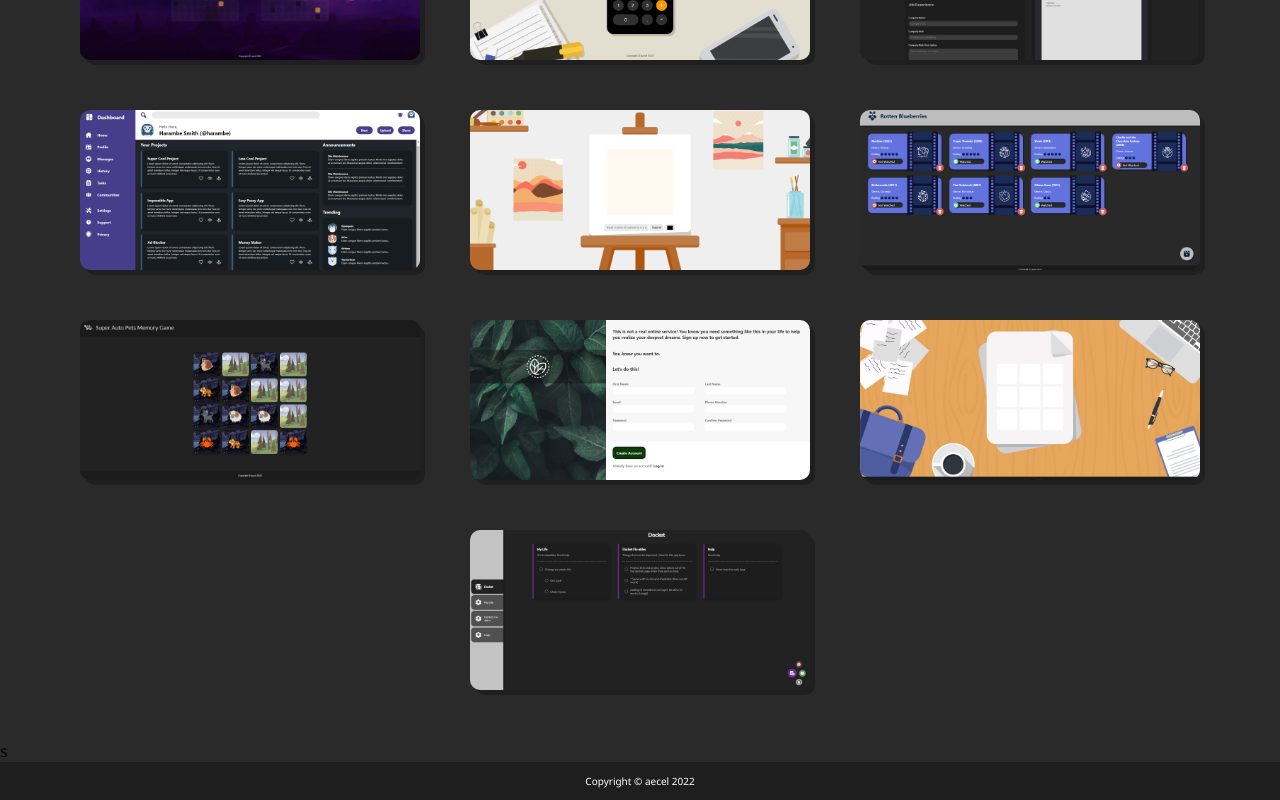
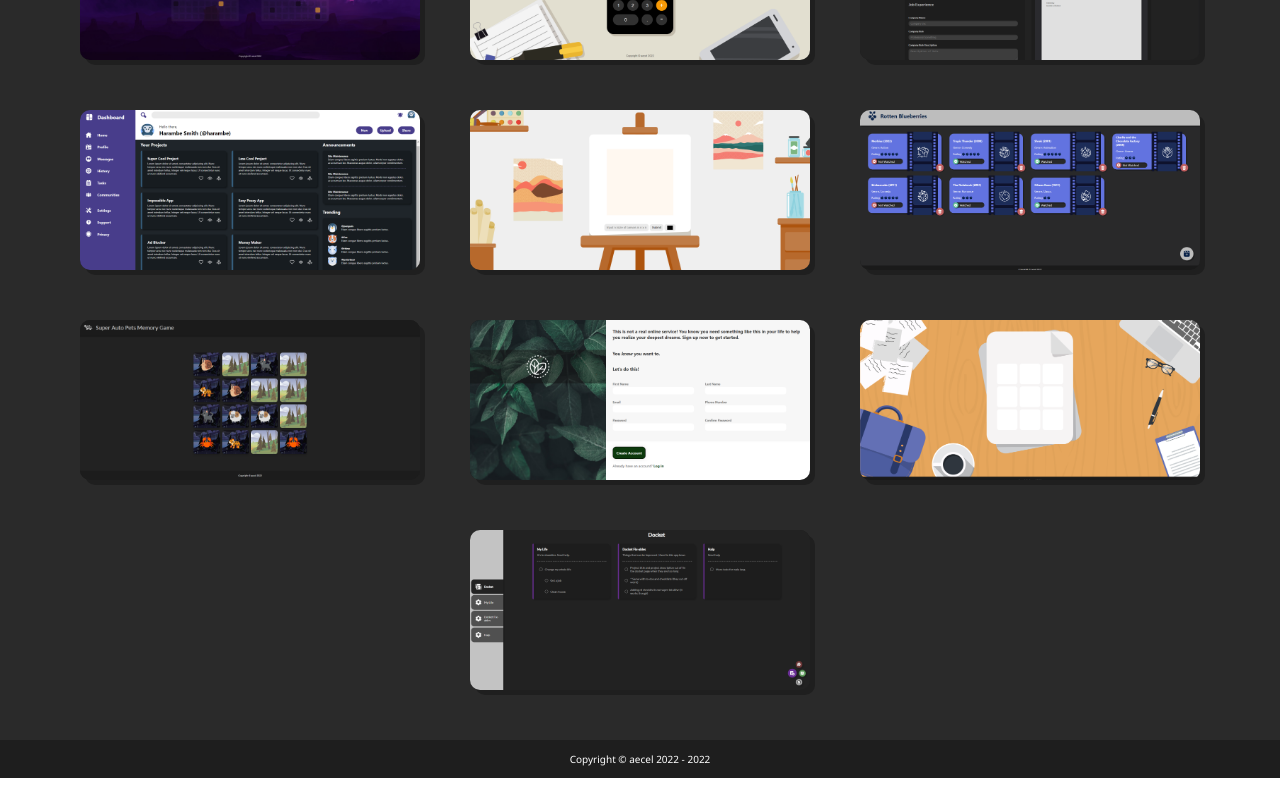
Before and after one commit to aecel/portfolio, a React (Create React App) app: page / in a window 1280 px wide. Shown: the part 180-980 px from the top of the page. After the commit the page ends 958 px from the top, so only its background shows below. Built offline with nearby package versions, Linux system fonts and the light colour scheme.

Commit message:
Make Footer and ProjectCards components

```diff
--- a/src/App.js
+++ b/src/App.js
@@ -1,6 +1,7 @@
 import "./styles/style.css"
 import getProjectArray from "./getProjectArray"
-import ProjectCard from "./components/ProjectCard"
+import Footer from "./components/Footer"
+import ProjectCards from "./components/ProjectCards"
 
 const App = () => {
   const projectArray = getProjectArray()
@@ -9,21 +10,9 @@ const App = () => {
     <div className="App">
       <header></header>
       <main>
-        <div class="cards-container">
-          {projectArray.map((project) => {
-            return (
-              <ProjectCard
-                id={project.id}
-                key={project.id}
-                imageSrc={project.imageSrc}
-                alt={project.alt}
-                link={project.link}
-              />
-            )
-          })}
-        </div>s
+        <ProjectCards />
       </main>
-      <footer>Copyright © aecel 2022</footer>
+      <Footer />
     </div>
   )
 }
--- /dev/null
+++ b/src/components/Footer.js
@@ -0,0 +1,6 @@
+const yearNow = new Date().getFullYear()
+const Footer = () => {
+  return <footer>Copyright © aecel 2022 - {yearNow}</footer>
+}
+
+export default Footer
--- /dev/null
+++ b/src/components/ProjectCards.js
@@ -0,0 +1,24 @@
+import getProjectArray from "../getProjectArray"
+import ProjectCard from "./ProjectCard"
+
+const ProjectCards = () => {
+  const projectArray = getProjectArray()
+
+  return (
+    <div class="cards-container">
+      {projectArray.map((project) => {
+        return (
+          <ProjectCard
+            id={project.id}
+            key={project.id}
+            imageSrc={project.imageSrc}
+            alt={project.alt}
+            link={project.link}
+          />
+        )
+      })}
+    </div>
+  )
+}
+
+export default ProjectCards
```
